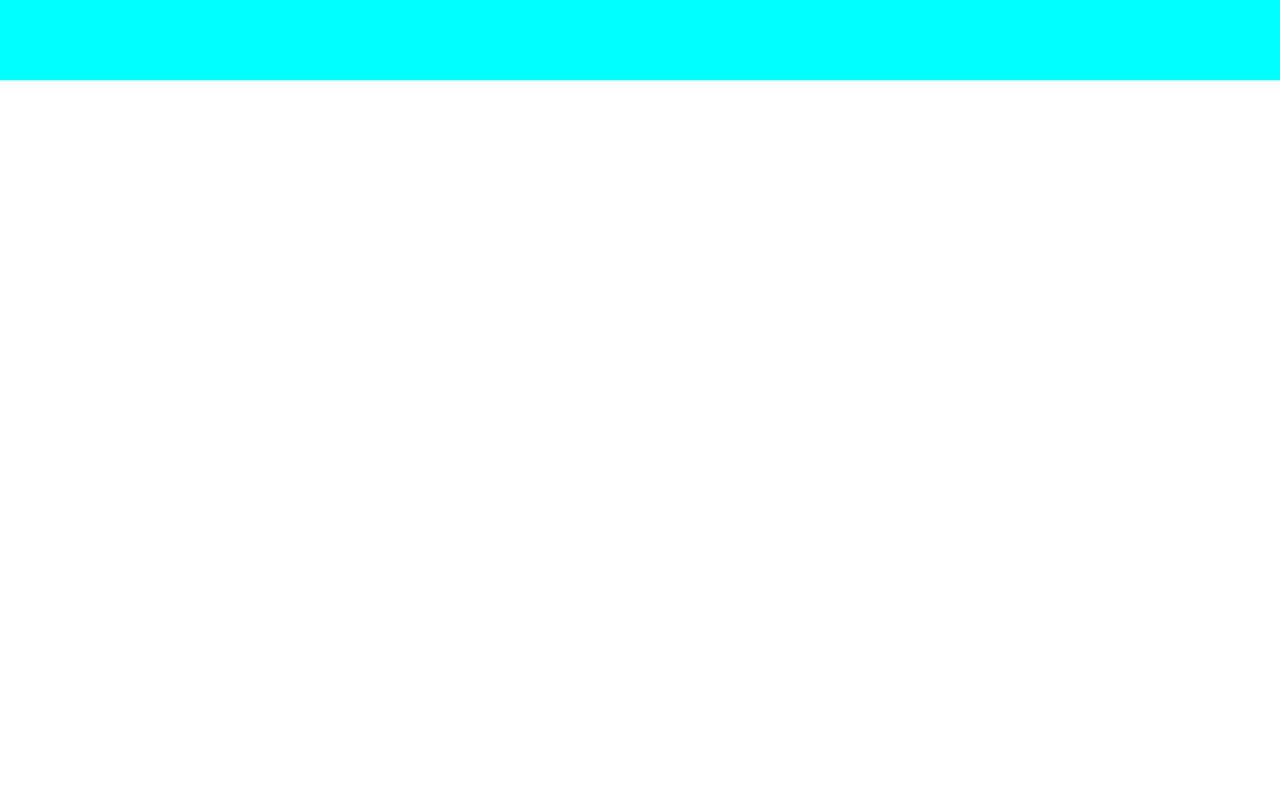
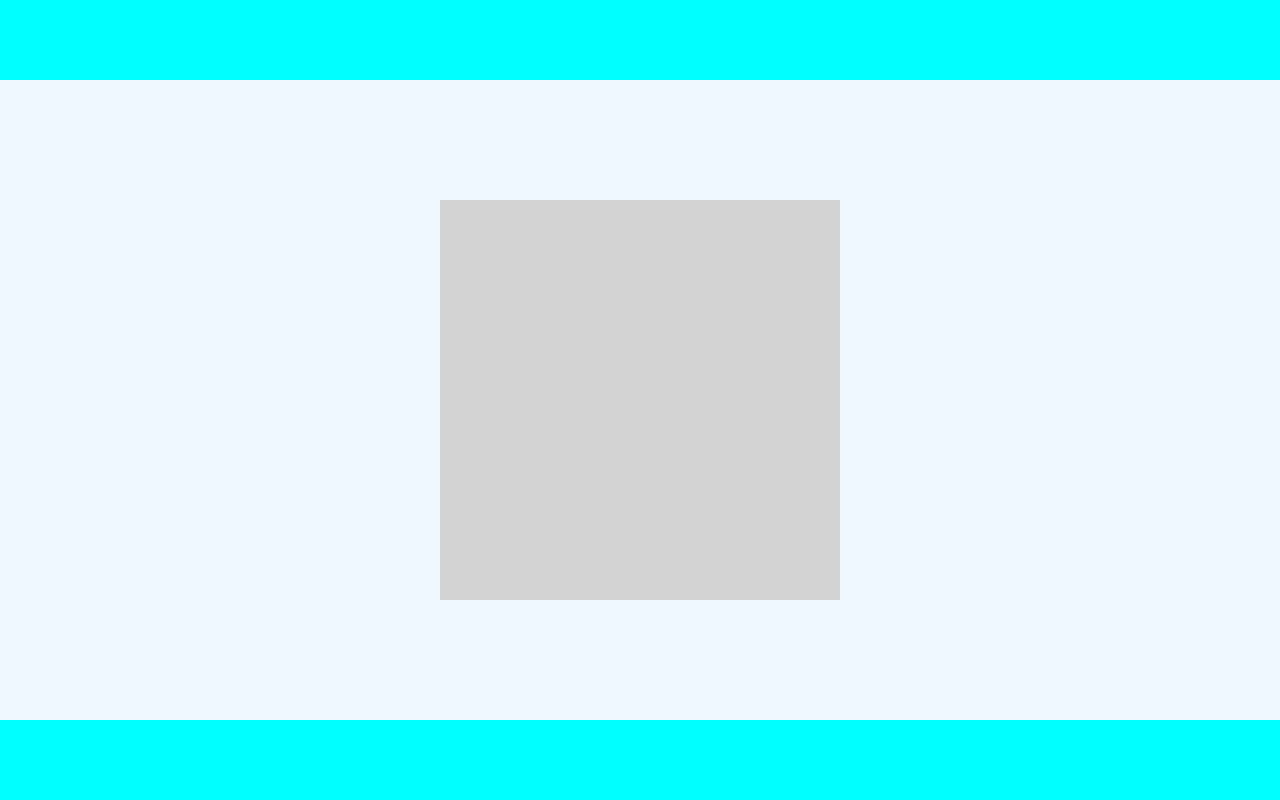
Before and after one commit to amyabdelhalim/Portfolio1, a plain HTML site: page index.html in a window 1280 px wide. Drawn offline with Linux system fonts and the light colour scheme.

Commit message:
completed layout

```diff
--- a/index.html
+++ b/index.html
@@ -9,6 +9,9 @@
 </head>
 <body>
     <div class="Nav"></div>
-
+    <div class="Content">
+        <div class="card"></div>
+    </div>
+    <div class="Footer"></div>
 </body>
 </html>
--- a/style.css
+++ b/style.css
@@ -6,3 +6,24 @@
     height : 10vh;
     background-color: aqua;
 }
+
+.Content {
+    min-height : 80vh;
+    background-color: aliceblue;
+    position: relative;
+}
+
+.card {
+    height: 400px;
+    width: 400px;
+    background-color: lightgrey;
+    top: 50%;
+    left: 50%;
+    position: absolute;
+    transform: translate(-50%, -50%)
+}
+
+.Footer {
+    height: 10vh;
+    background-color: aqua;
+}
```
